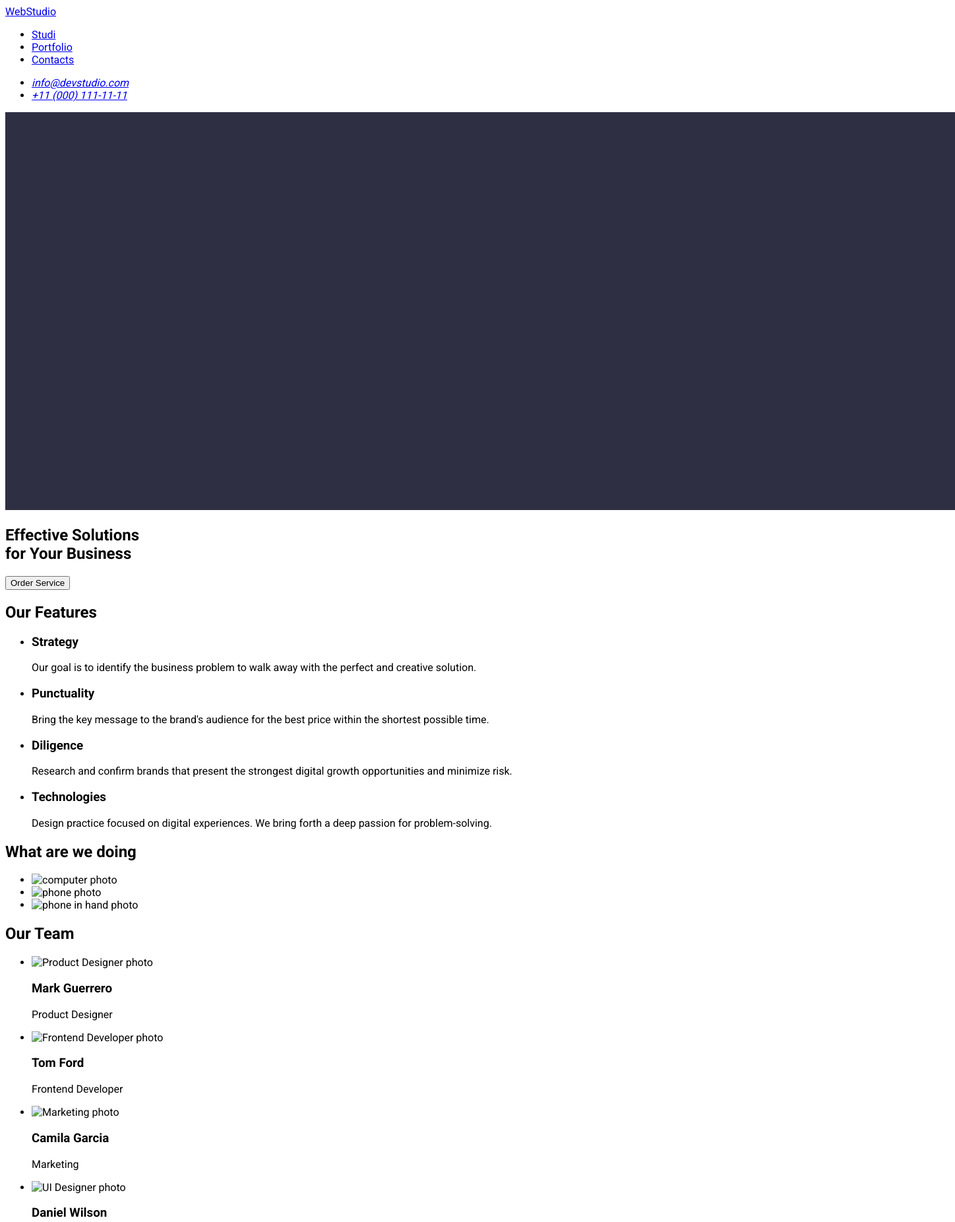
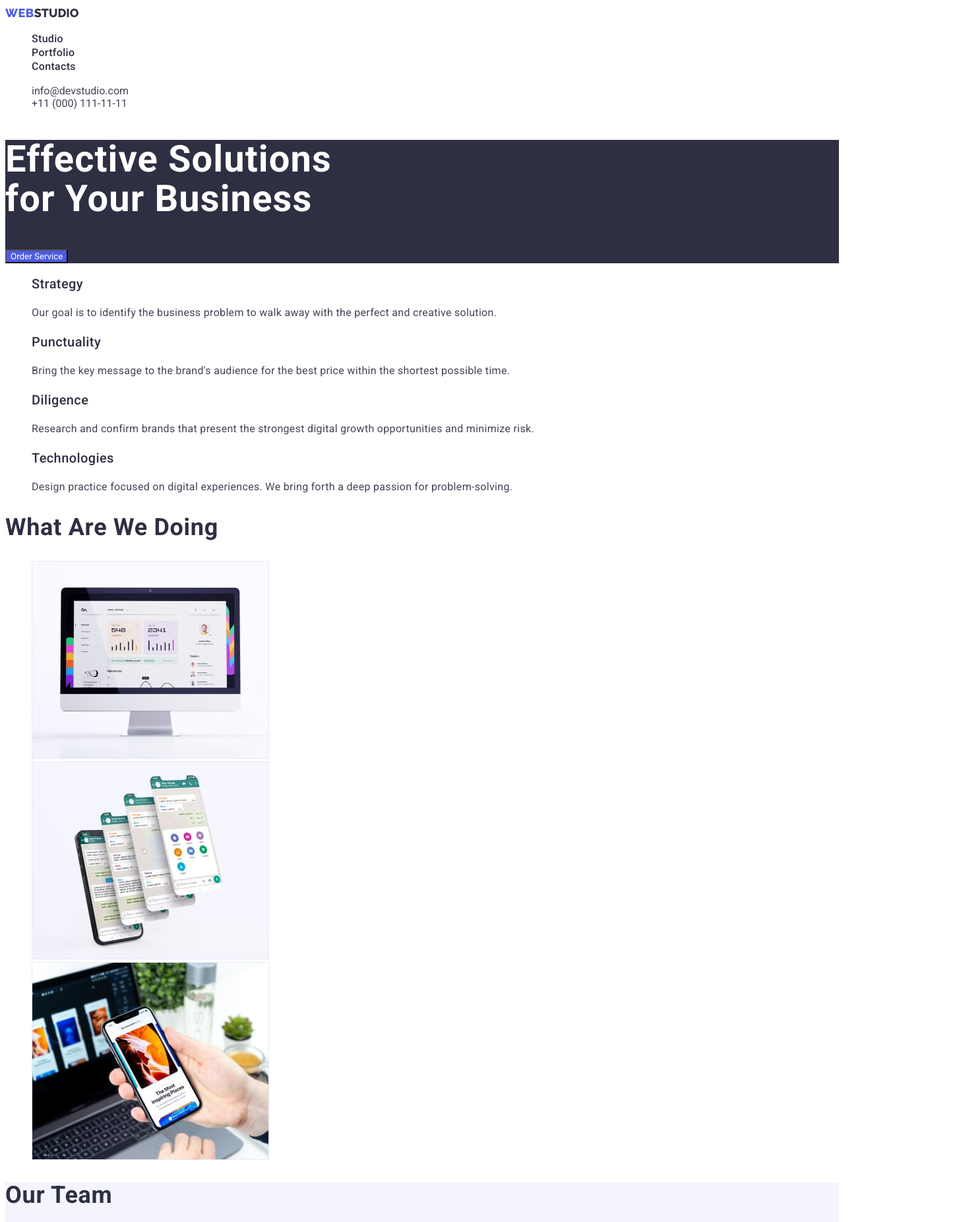
Before and after one commit to Alona777/goit-markup-hw-02, a plain HTML site: page index.html in a window 1280 px wide. Shown: the top 1852 px of the page at 66% size, 1448 px wide, since content can reach past the window. Drawn offline with Linux system fonts and the light colour scheme.

Commit message:
Portfolio Main pages html css

```diff
--- a/css/styles.css
+++ b/css/styles.css
@@ -1,18 +1,228 @@
 body {
-   font-family: "roboto", roboto medium;
+	font-family: "Roboto", sans-serif;
+	color: var(--sup-dark-color);
 }
+.list {
+	list-style: none;
+}
+
+.link {
+	text-decoration: none;
+}
+
+:root {
+	--sup-dark-color: #2e2f42;
+	--sup-white-color: #ffffff;
+	--hover-fokus-color: #404bbf;
+}
+
+/* --------------------WebStudio main page -------------------------- */
 /* --------------------Header-------------------------- */
+.header {
+	background-color: var(--sup-white-color);
+}
+.header-logo {
+	font-family: "Raleway";
+	color: var(--sup-dark-color);
+	font-weight: 800;
+	font-size: 18px;
+	line-height: 1.33;
+	text-decoration: none;
+	text-transform: uppercase;
+}
+.header-logo-web {
+	font-family: "Raleway";
+	color: #4d5ae5;
+	font-weight: 800;
+	font-size: 18px;
+	line-height: 1.33;
+	text-decoration: none;
+	text-transform: uppercase;
+	letter-spacing: 0.03em;
+}
+.header-list {
+	font-family: "Roboto";
+	color: var(--sup-dark-color);
+	font-weight: 500;
+	font-size: 16px;
+	line-height: 1.33;
+	letter-spacing: 0.02em;
+}
+
+.header-item {
+}
+.header-link {
+	color: var(--sup-dark-color);
+}
+.header-link:focus,
+.header-link:hover {
+	color: var(--hover-fokus-color);
+}
+
+.address {
+	font-style: normal;
+}
+
+.address-list {
+}
+.address-item {
+}
+.address-link {
+	color: #434455;
+}
+.address-link:hover,
+.address-link:focus {
+	/* --hover-focus-color: #404BBF = "Active" */
+	color: var(--hover-fokus-color);
+}
+
+/* --------------------Main------------------------- */
+
+.hero {
+	background-color: var(--sup-dark-color);
+}
+.hero-title {
+	font-family: "Roboto";
+	font-weight: 700;
+	font-size: 56px;
+	line-height: 1.07;
+	letter-spacing: 0.02em;
+	color: var(--sup-white-color);
+}
+.hero-btn {
+	font-family: inherit;
+	background-color: #4d5ae5;
+	color: var(--sup-white-color);
+	cursor: pointer;
+}
+.hero-btn:focus,
+.hero-btn:hover {
+	background-color: #404bbf;
+}
+
+/* --------------------Our features------------------------- */
+.features {
+}
+.visually-hidden {
+	width: 1px;
+	height: 1px;
+	margin: -1px;
+	border: 0;
+	padding: 0;
+	white-space: nowrap;
+	clip-path: inset(100%);
+	clip: rect(0 0 0 0);
+	overflow: hidden;
+}
+.features-list {
+}
+.list {
+}
+.features-item {
+}
+.features-suptitle {
+	font-weight: 500;
+	font-size: 20px;
+	line-height: 1.2;
+	letter-spacing: 0.02em;
+	color: var(--sup-dark-color);
+}
+.features-subtitle {
+	font-size: 16px;
+	line-height: 1.5;
+	letter-spacing: 0.02em;
+	color: #434455;
+}
+/* --------------------Our features------------------------- */
+.images {
+}
+.images-title {
+	font-weight: 700;
+	font-size: 36px;
+	line-height: 1.11;
+	letter-spacing: 0.02em;
+	text-transform: capitalize;
+	color: var(--sup-dark-color);
+}
+.images-list {
+}
+.images-item {
+}
+
+/* --------------------Our team------------------------- */
+.team {
+	background-color: #f4f4fd;
+}
+.team-title {
+	font-weight: 700;
+	font-size: 36px;
+	line-height: 1.11;
+	letter-spacing: 0.02em;
+	text-transform: capitalize;
+	color: var(--sup-dark-color);
+}
+.team-list {
+}
+.team-item {
+	background-color: var(--sup-white-color);
+}
+.team-suptitle {
+	font-weight: 500;
+	font-size: 20px;
+	line-height: 1.2;
+	letter-spacing: 0.02em;
+	color: var(--sup-dark-color);
+}
+.team-subtitle {
+	font-size: 16px;
+	line-height: 1.5;
+	letter-spacing: 0.02em;
+	color: #434455;
+}
+/* --------------------Footer------------------------- */
+.footer {
+	background-color: var(--sup-dark-color);
+}
+.footer-logo {
+	text-transform: uppercase;
+	text-decoration: none;
+	color: #f4f4fd;
+}
+.footer-logo-web {
+	font-family: "Raleway";
+	font-style: normal;
+	font-weight: 800;
+	font-size: 18px;
+	line-height: 1.16;
+	letter-spacing: 0.03em;
+	text-transform: uppercase;
+	color: #4d5ae5;
+}
+.footer-title {
+	font-size: 16px;
+	line-height: 1.5;
+	letter-spacing: 0.02em;
+	color: #e7e9fc;
+}
+/* --------------------Portfolio page------------------------- */
+
 .header {
 }
 .header-navigation {
 }
 .header-logo {
 }
+.header-logo-web {
+}
 .header-list {
+}
+.list {
 }
 .header-item {
 }
 .header-link {
+}
+.link {
 }
 .address {
 }
@@ -20,7 +230,69 @@ body {
 }
 .address-item {
 }
-.address-mail {
+.address-link {
 }
-.address-tel {
+.filter {
 }
+.filter-title {
+}
+.filter-list {
+}
+.filter-item {
+}
+.links {
+}
+.filter-button {
+	background-color: #f4f4fd;
+	border: 1px solid #e7e9fc;
+	border-radius: 4px;
+	color: #4d5ae5;
+	font-weight: 500;
+	font-size: 16px;
+	line-height: 1.5;
+	letter-spacing: 0.04em;
+	cursor: pointer;
+}
+
+.filter-button:hover,
+.filter-button:focus {
+	background-color: #404bbf;
+	box-shadow: 0px 3px 1px rgba(0, 0, 0, 0.1), 0px 2px 1px rgba(0, 0, 0, 0.08),
+		0px 2px 2px rgba(0, 0, 0, 0.12);
+	border-radius: 4px;
+	font-family: inherit;
+	font-weight: 500;
+	font-size: 16px;
+	line-height: 1.5;
+	letter-spacing: 0.04em;
+	color: var(--sup-white-color);
+}
+
+.portfolio-list {
+}
+
+.portfolio-item {
+	background-color: var(--sup-white-color);
+}
+.portfolio-suptitle {
+	font-weight: 500;
+	font-size: 20px;
+	line-height: 1.2;
+	letter-spacing: 0.02em;
+	color: var(--sup-dark-color);
+}
+
+.portfolio-subtitle {
+	font-size: 16px;
+	line-height: 1.5;
+	letter-spacing: 0.02em;
+	color: #434455;
+}
+.footer {
+}
+.footer-logo {
+}
+.footer-logo-web {
+}
+.footer-title {
+}
--- a/index.html
+++ b/index.html
@@ -4,40 +4,56 @@
 		<meta charset="UTF-8" />
 		<meta http-equiv="X-UA-Compatible" content="IE=edge" />
 		<meta name="viewport" content="width=h1, initial-scale=1.0" />
-		<link rel="preconnect" href="https://fonts.googleapis.com"><link rel="preconnect" href="https://fonts.gstatic.com" crossorigin><link href="https://fonts.googleapis.com/css2?family=Raleway:wght@800&family=Roboto+Mono:wght@600&family=Roboto:wght@400;500;700&display=swap" rel="stylesheet">
-	<title>goit-markup-hw-01</title>
-	<link rel="stylesheet" href="./css/styles.css" />
+		<title>goit-markup-hw-02</title>
+		<link rel="preconnect" href="https://fonts.googleapis.com" />
+		<link rel="preconnect" href="https://fonts.gstatic.com" crossorigin />
+		<link
+		href="https://fonts.googleapis.com/css2?family=Raleway:wght@800&family=Roboto:wght@400;500;700&display=swap"
+		rel="stylesheet" />
+		<link rel="stylesheet" href="./css/styles.css" />
 	</head>
 	<body>
 		<header class="header">
 			<nav class="header-navigation">
-				<a href="./index.html" class="header-logo">WebStudio</a>
-				<ul class="header-list">
-					<li class="header-item"><a href="#" class="header-link">Studi</a></li>
-					<li class="header-item"><a href="./portfolio.html" class="header-link">Portfolio</a></li>
-					<li class="header-item"><a href="#" class="header-link">Contacts </a></li>
+				<a href="./index.html" class="header-logo">
+					<span class="header-logo-web">Web</span>Studio</a
+				>
+				<ul class="header-list list">
+					<li class="header-item">
+						<a href="./index.html" class="header-link link">Studio</a>
+					</li>
+					<li class="header-item">
+						<a href="./portfolio.html" class="header-link link">Portfolio</a>
+					</li>
+					<li class="header-item">
+						<a href="" class="header-link link">Contacts </a>
+					</li>
 				</ul>
 			</nav>
 			<address class="address">
-				<ul class="address-list">
-					<li class="address-item"><a href="mailto:info@devstudio.com" class="address-mail">info@devstudio.com</a></li>
-					<li class="address-item"><a href="tel:+110001111111" class="address-tel">+11 (000) 111-11-11</a></li>
+				<ul class="address-list list">
+					<li class="address-item">
+						<a href="mailto:info@devstudio.com" class="address-link link"
+							>info@devstudio.com</a
+						>
+					</li>
+					<li class="address-item">
+						<a href="tel:+110001111111" class="address-link link"
+							>+11 (000) 111-11-11</a
+						>
+					</li>
 				</ul>
 			</address>
 		</header>
 		<main>
 			<section class="hero">
-				<img
-					src="./images/backgroundefsolution.jpg"
-					alt="background of section"
-					width="1440"
-					height="603" />
-				<h1 class="hero-title">Effective Solutions <br />for Your Business</h1>
+				<h1 class="hero-title">Effective Solutions <br
+					>for Your Business</h1>
 				<button type="button" class="hero-btn">Order Service</button>
 			</section>
 			<section class="features">
-				<h2 class="features-title">Our Features</h2>
-				<ul class="features-list">
+				<h2 class="visually-hidden">Our Features</h2>
+				<ul class="features-list list">
 					<li class="features-item">
 						<h3 class="features-suptitle">Strategy</h3>
 						<p class="features-subtitle">
@@ -70,7 +86,7 @@
 			</section>
 			<section class="images">
 				<h2 class="images-title">What are we doing</h2>
-				<ul class="images-list">
+				<ul class="images-list list">
 					<li class="images-item">
 						<img
 							src="./images/computer.jpg"
@@ -96,7 +112,7 @@
 			</section>
 			<section class="team">
 				<h2 class="team-title">Our Team</h2>
-				<ul class="team-list">
+				<ul class="team-list list">
 					<li class="team-item">
 						<img
 							src="./images/productdesigner.jpg"
@@ -134,25 +150,16 @@
 						<p class="team-subtitle">UI Designer</p>
 					</li>
 				</ul>
-
-				<img
-					src="./images/bachgroudourteam.jpg"
-					alt="our team background"
-					width="1440"
-					height="732" />
 			</section>
 		</main>
 		<footer class="footer">
-			<a href="./index.html" class="footer-link">WebStudio</a>
+			<a href="./index.html" class="footer-logo">
+				<span class="footer-logo-web">Web</span>Studio</a
+			>
 			<p class="footer-title">
 				Increase the flow of customers and sales for your business with digital
 				marketing & growth solutions.
 			</p>
-			<img
-				src="./images/backgroundfooter.jpg"
-				alt="background footer"
-				width="1440"
-				height="310" />
 		</footer>
 	</body>
 </html>
```
Also changed, not shown: portfolio.html (+32 -31 lines), images/computer.jpg (added), images/computerandphone.jpg (added), images/frontenddeveloper.jpg (added), images/marketing.jpg (added), images/phone.jpg (added), images/productdesigner.jpg (added), images/uidesigner.jpg (added), 1 other file.
